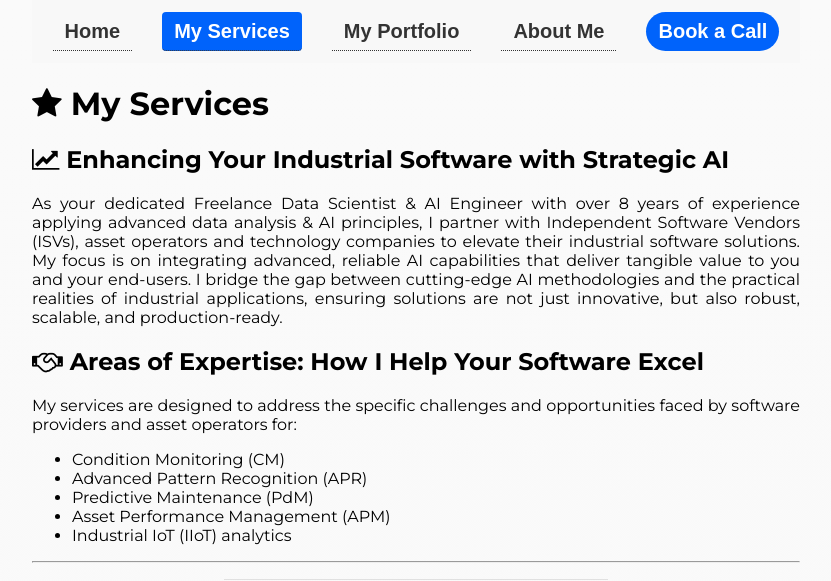
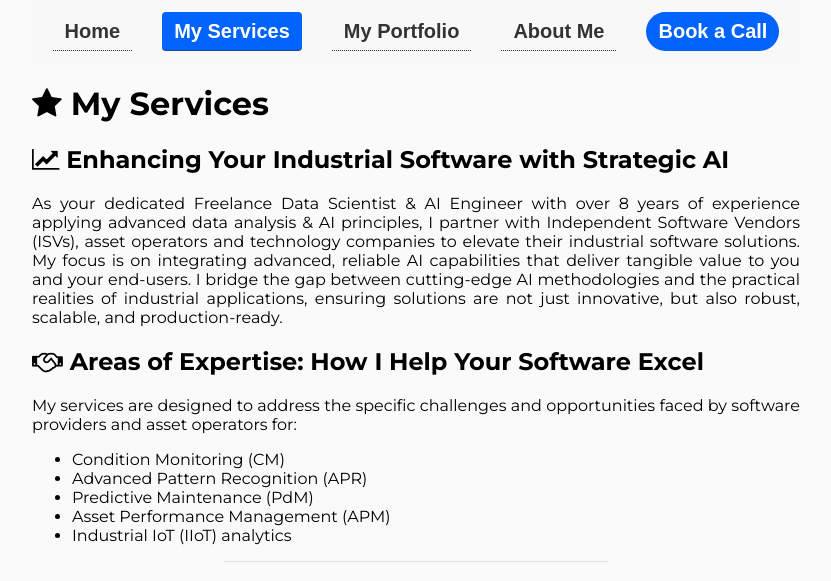
Before and after one commit to alexkolo/strategic-ai, a Jekyll site: the page built from services.md, in a window 1280 px wide. Shown: the top 581 px of the page, without its empty margins (224-1055 px from the left). Built offline with Jekyll 4.4.1, drawn with Linux system fonts in a browser that asks for light colours; some web fonts are replaced.

Commit message:
fix: replace standard divider with soft-divider for consistency in services.md

```diff
--- a/services.md
+++ b/services.md
@@ -21,7 +21,6 @@
 - Asset Performance Management (APM)
 - Industrial IoT (IIoT) analytics
 
-<hr class="divider" />
 <hr class="soft-divider" />
 
 ### Advanced Predictive Maintenance (PdM) Solutions
@@ -40,7 +39,7 @@
 
 **Benefit for your ISV/Tech Company:** Enhance your software's core predictive power, reduce false positives for your users, increase the reliability and value of your PdM offerings, and differentiate your product in the market.
 
-<hr class="divider" />
+<hr class="soft-divider" />
 
 ### Robust Data Engineering & ETL Pipelines for Industrial Data
 
@@ -57,6 +56,8 @@
 
 **Benefit for your ISV/Tech Company:** Build a reliable data foundation for all your analytics, ensure your algorithms perform optimally by feeding them clean, well-structured data, and reduce manual data preparation efforts for your team and your clients.
 
+<hr class="soft-divider" />
+
 ### MLOps & Scalable AI Deployment
 
 <div style="text-align: center;">
@@ -71,6 +72,8 @@
 - **Model Monitoring & Versioning:** Setting up systems (e.g., MLflow, Grafana) to track model performance in production, manage versions, and facilitate retraining.
 
 **Benefit for your ISV/Tech Company:** Accelerate the deployment of new AI features, ensure your AI systems are scalable, maintainable, and consistently deliver value in real-world operational environments, and reduce the technical debt associated with AI integration.
+
+<hr class="soft-divider" />
 
 ### Generative AI (GenAI) & LLM Integration for Industrial Value
 
```
